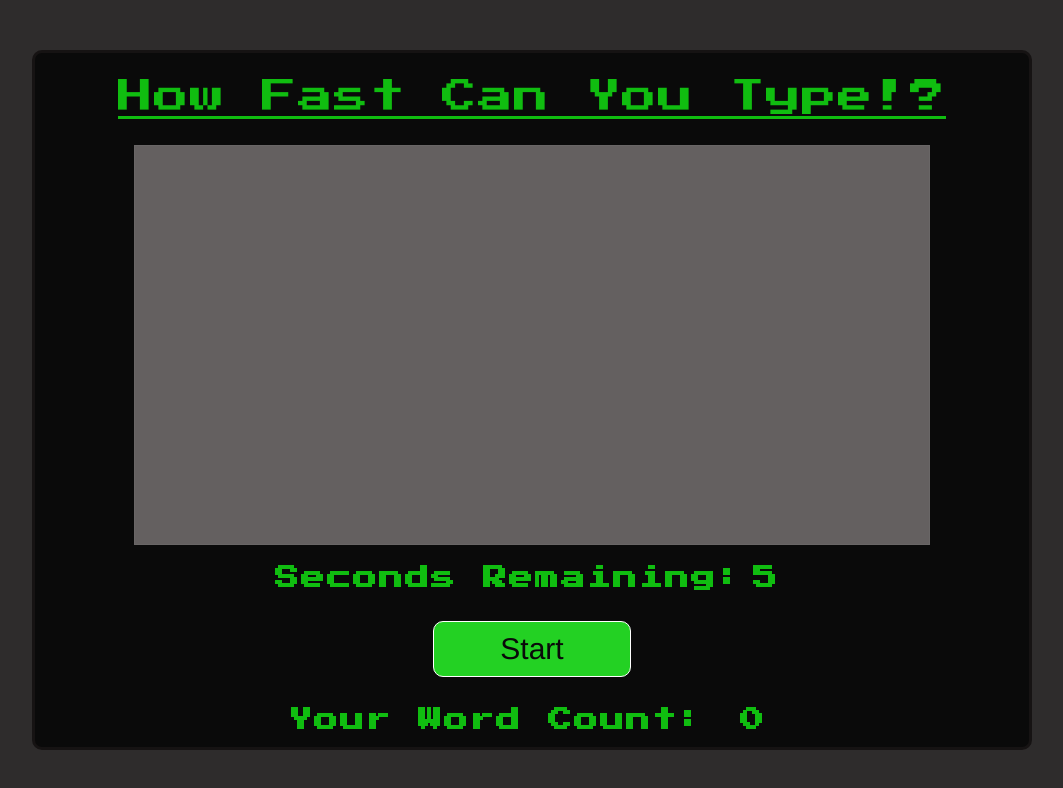
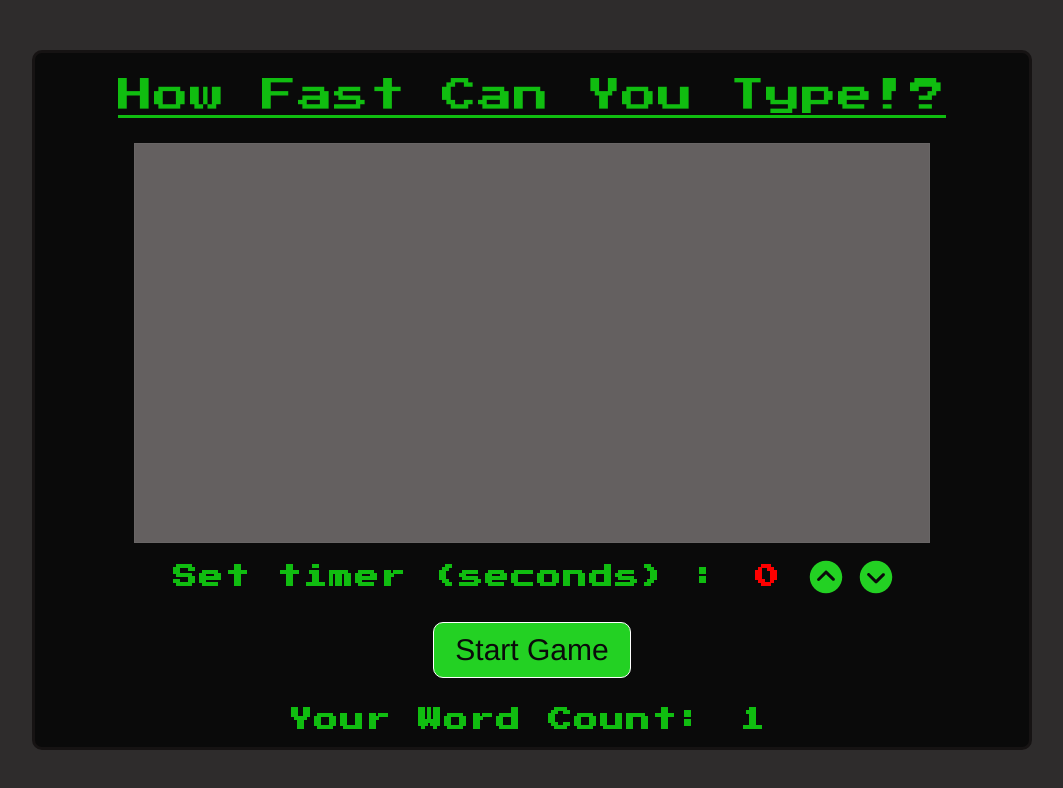
Before and after one commit to Stewie154/Speed-Typing-Game, a React (Create React App) app in the folder speed-typing-game/: page / in a window 1280 px wide. Shown: the top 788 px of the page, without its empty margins (108-1171 px from the left). Built offline with nearby package versions, Linux system fonts and the light colour scheme.

Commit message:
User sets time
Now the user can click on the newly added arrow icons to choose how long they want their game to last.

The arrows increment / decrement the timer by 5 seconds.

I also fixed a bug that allowed the timer to go below 0, now 0 is the lowest it will go to.

```diff
--- a/speed-typing-game/package.json
+++ b/speed-typing-game/package.json
@@ -9,6 +9,7 @@
     "node-sass": "^6.0.0",
     "react": "^17.0.2",
     "react-dom": "^17.0.2",
+    "react-icons": "^4.2.0",
     "react-scripts": "4.0.3",
     "web-vitals": "^1.1.2"
   },
--- a/speed-typing-game/src/App.js
+++ b/speed-typing-game/src/App.js
@@ -1,12 +1,14 @@
 import React, {useState, useEffect, useRef} from 'react'
+import { IoIosArrowDropupCircle, IoIosArrowDropdownCircle } from 'react-icons/io'
 import './App.scss'
 import './Global/variables.scss'
 
 const App = () => {
   const [text, setText] = useState('')
   const [wordCount, setWordCount] = useState(0)
-  const [timeRemaining, setTimeRemaining] = useState(5)
+  const [timeRemaining, setTimeRemaining] = useState(0)
   const [gameOn, setGameOn] = useState(false)
+  const [playCount, setPlayCount] = useState(0)
   const textAreaRef = useRef()
 
   useEffect( () => {
@@ -33,15 +35,28 @@ const App = () => {
     setWordCount(total)
   }
 
+  const incrementTimer = () => {
+    setTimeRemaining(prevTime => prevTime + 5)
+  }
+  const decrementTimer = () => {
+    setTimeRemaining(prevTime => prevTime > 0 ? prevTime - 5 : 0)
+  }
+
   const startGame = () => {
-    setTimeRemaining(5)
+    if (timeRemaining < 1) {
+      alert('You must set your time before starting!')
+      return
+    }
     textAreaRef.current.focus()
     setText('')
     setWordCount(0)
     setGameOn(true)
+    setPlayCount(playCount + 1)
     textAreaRef.current.disabled = false
     textAreaRef.current.focus()
   }
+
+  const timerText = gameOn ? 'Seconds Remaining: ' : 'Set timer (seconds) : '
 
   return (
     <div className="container">
@@ -53,13 +68,24 @@ const App = () => {
         ref={textAreaRef}
 
       />
-      <h2>
-        Seconds Remaining:
-        <span style={timeRemaining <= 3 ? { color: 'red' } : { color: 'rgb(16, 189, 16)' }}>
-          {timeRemaining}
-        </span>
-      </h2>
-      <button disabled={gameOn ? true : false} className="btn" onClick={startGame}>Start</button>
+      <div className="timer" style={gameOn ? {backgroundColor: 'green'} : {backgroundColor: 'rgb(10, 10, 10)'}}>
+        <h2>
+          {timerText}
+          <span style={timeRemaining <= 3 ? { color: 'red' } : { color: 'rgb(16, 189, 16)' }}>
+            {timeRemaining}
+          </span>
+        </h2>
+        <IoIosArrowDropupCircle
+          className="arrow"
+          onClick={incrementTimer}
+        />
+        <IoIosArrowDropdownCircle
+          className="arrow"
+          onClick={decrementTimer}
+        />
+      </div>
+
+      <button disabled={gameOn ? true : false} className="btn" onClick={startGame}>{playCount > 0 ? 'Play Again' : 'Start Game'}</button>
       <h2>Your Word Count: <span className="red">{wordCount}</span></h2>
     </div>
   )
--- a/speed-typing-game/src/App.scss
+++ b/speed-typing-game/src/App.scss
@@ -74,6 +74,24 @@ body {
       padding: 10px;
     }
 
+    .timer {
+      width: 100%;
+      display: flex;
+      justify-content: center;
+      align-items: center;
+      background-color: $backgroundColor;
+      .arrow {
+        font-size: 50px;
+        padding: 0 5px;
+        color: $btnColor;
+        cursor: pointer;
+        transition: 0.4s ease;
+        &:hover {
+          color: orange;
+        }
+      }
+    }
+
     .btn {
         background-color: $btnColor;
         width: 20%;
```
Also changed, not shown: 1 other file (tests, documents, lock files or other folders).
